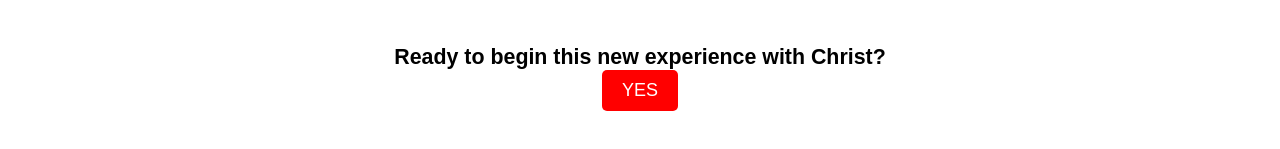
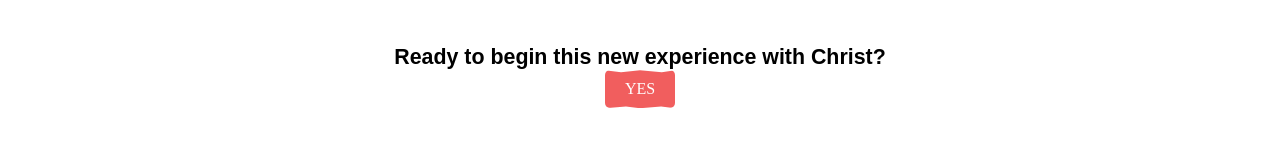
Before and after one commit to Iydeejames/Fortress-of-hope, a React (Create React App) app: page / in a window 1280 px wide. Shown: the part 2730-2879 px from the top of the page. Before the commit the page ends 2841 px from the top, so only its background shows below. Built offline with nearby package versions, Linux system fonts and the light colour scheme.

Commit message:
Update App.css

```diff
--- a/src/App.css
+++ b/src/App.css
@@ -611,18 +611,44 @@ video {
 }
 
 .yes-button {
-  background-color: red;
-  color: white;
-  font-size: 18px;
   padding: 10px 20px;
+  font-family: 'Times New Roman', Times, serif;
+  font-size: 16px;
+  background-color:  rgba(235, 16, 16, 0.671);
+  color: #fff;
   border: none;
   border-radius: 5px;
   cursor: pointer;
-  transition: background-color 0.3s;
+  margin-bottom: 45px;
+  transition: background-color 0.3s ease;
+  clip-path: polygon(
+    50% 0%,
+    81% 5%,
+    100% 0,
+    100% 100%,
+    80% 95%,
+    50% 100%,
+    30% 95%,
+    0 100%,
+    0 0,
+    23% 5%
+  );
 }
 
 .yes-button:hover {
-  background-color: darkred;
+  background-color: #aaa;
+  clip-path: polygon(
+    40% 15%,
+    77% 15%,
+    100% 10%,
+    100% 90%,
+    75% 85%,
+    40% 85%,
+    30% 100%,
+    0 50%,
+    0 50%,
+    30% 0
+  );
 }
 
 .back-button {
```
